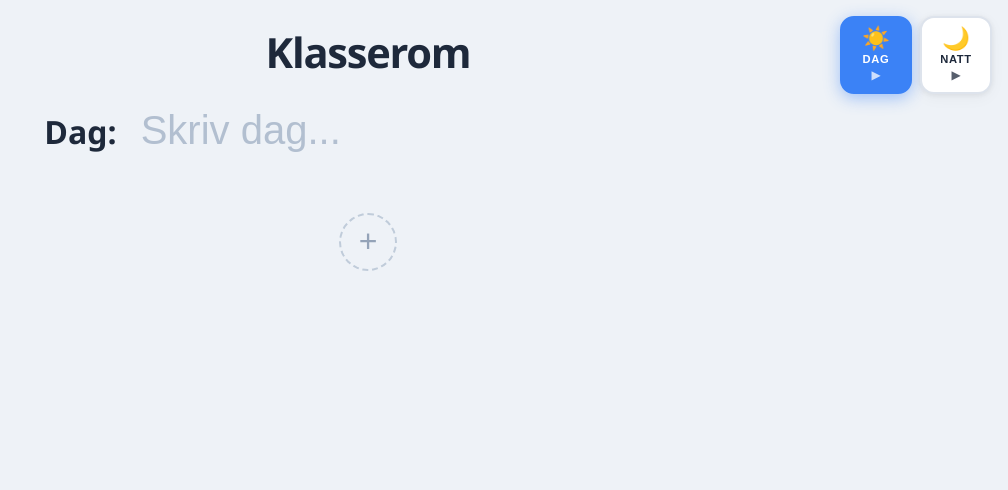
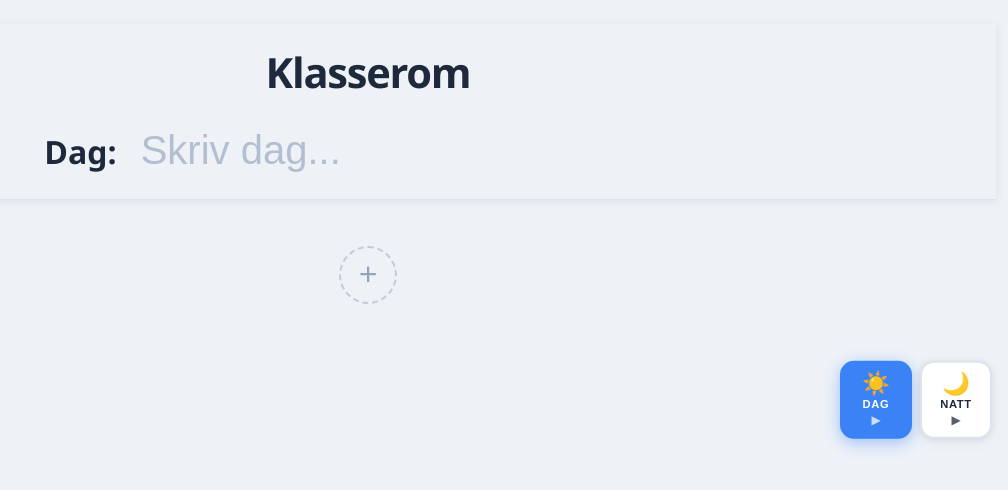
Before and after one commit to DymTho/julia-classroom, a plain HTML site: page index.html in a window 1280 px wide. Shown: the whole page, without its empty margins (272-1280 px from the left). Drawn offline with Linux system fonts and the light colour scheme.

Commit message:
Make header sticky so Klasserom and theme buttons stay fixed on scroll

```diff
--- a/index.html
+++ b/index.html
@@ -50,12 +50,12 @@
 
     /* ── Theme controls ── */
     .theme-controls {
-      position: fixed;
-      top: 16px;
+      position: absolute;
+      top: 50%;
       right: 16px;
+      transform: translateY(-50%);
       display: flex;
       gap: 8px;
-      z-index: 200;
     }
 
     .theme-btn {
@@ -100,8 +100,16 @@
 
     /* ── Header ── */
     .app-header {
+      position: sticky;
+      top: 0;
+      z-index: 100;
+      background: var(--bg);
       text-align: center;
-      margin-bottom: 32px;
+      padding: 20px 180px 20px;
+      margin-bottom: 24px;
+      box-shadow: 0 2px 10px rgba(0,0,0,0.07);
+      border-bottom: 1px solid var(--border);
+      transition: background 0.3s, border-color 0.3s;
     }
 
     .app-header h1 {
```
